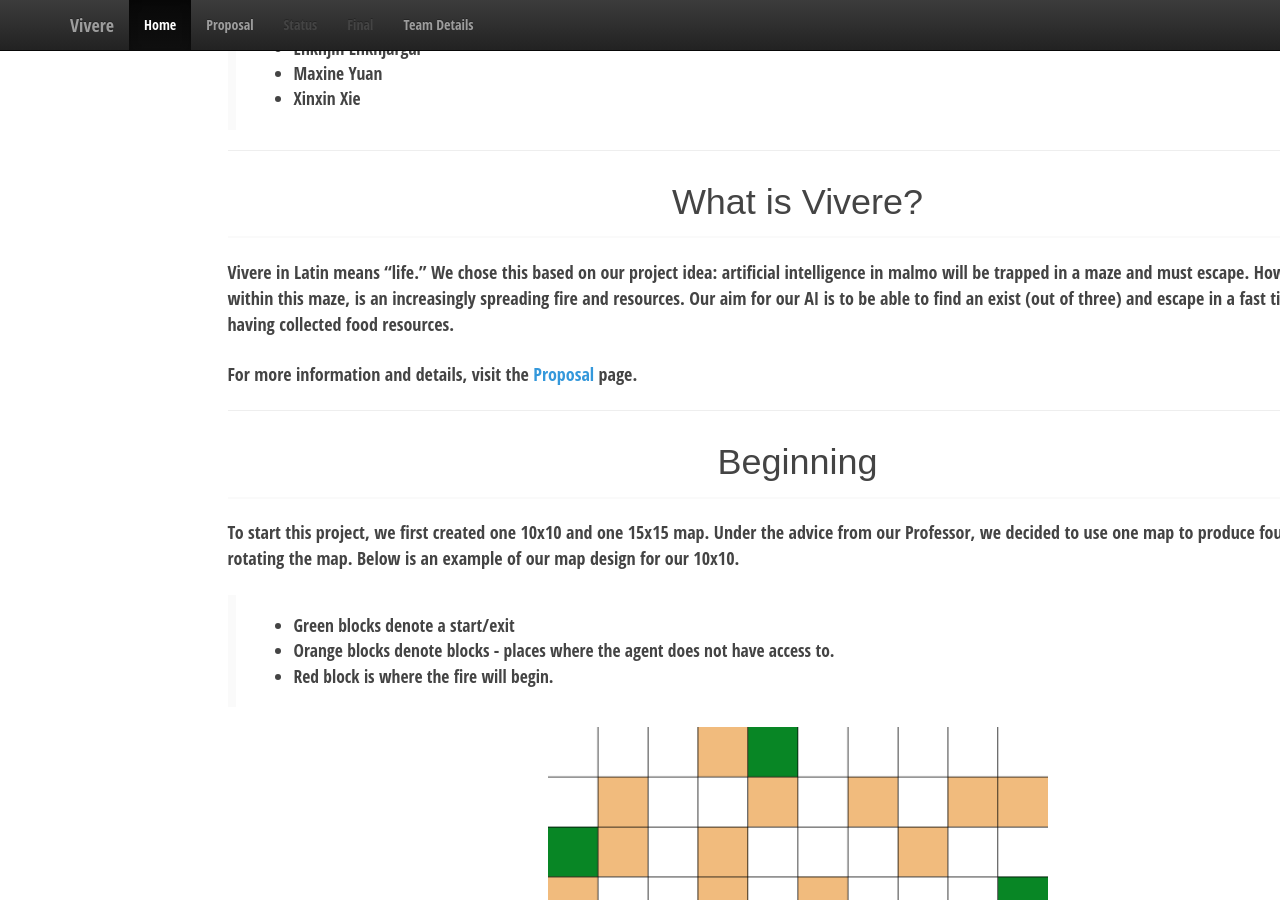
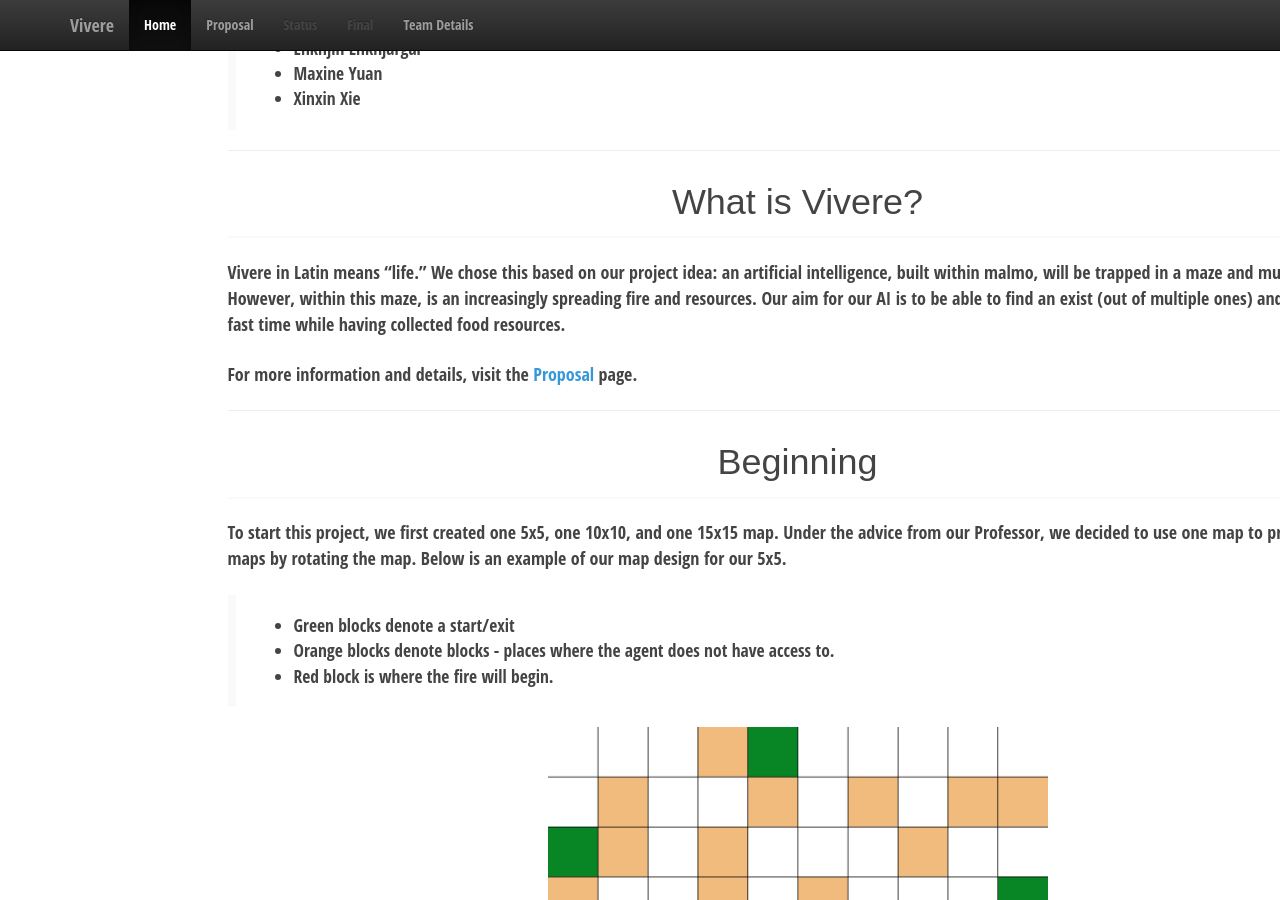
Before and after one commit to Enhjin/Vivere, a Jekyll site: the page built from docs/index.md, in a window 1280 px wide and 900 px high, scrolled down 619 px. Built offline with Jekyll 4.4.1, drawn with Linux system fonts in a browser that asks for light colours.

Commit message:
Update index.md

```diff
--- a/docs/index.md
+++ b/docs/index.md
@@ -19,14 +19,14 @@ title:  Home
 ---
 
 ### What is Vivere?
-Vivere in Latin means "life." We chose this based on our project idea: artificial intelligence in malmo will be trapped in a maze and must escape. However, within this maze, is an increasingly spreading fire and resources. Our aim for our AI is to be able to find an exist (out of three) and escape in a fast time while having collected food resources.
+Vivere in Latin means "life." We chose this based on our project idea: an artificial intelligence, built within malmo, will be trapped in a maze and must escape. However, within this maze, is an increasingly spreading fire and resources. Our aim for our AI is to be able to find an exist (out of multiple ones) and escape in a fast time while having collected food resources.
 
 For more information and details, visit the [Proposal](proposal.html) page.
 
 ---
 
 ### Beginning
-To start this project, we first created one 10x10 and one 15x15 map. Under the advice from our Professor, we decided to use one map to produce four maps by rotating the map. Below is an example of our map design for our 10x10.
+To start this project, we first created one 5x5, one 10x10, and one 15x15 map. Under the advice from our Professor, we decided to use one map to produce four maps by rotating the map. Below is an example of our map design for our 5x5.
 
 > * Green blocks denote a start/exit
 > * Orange blocks denote blocks - places where the agent does not have access to.
```
